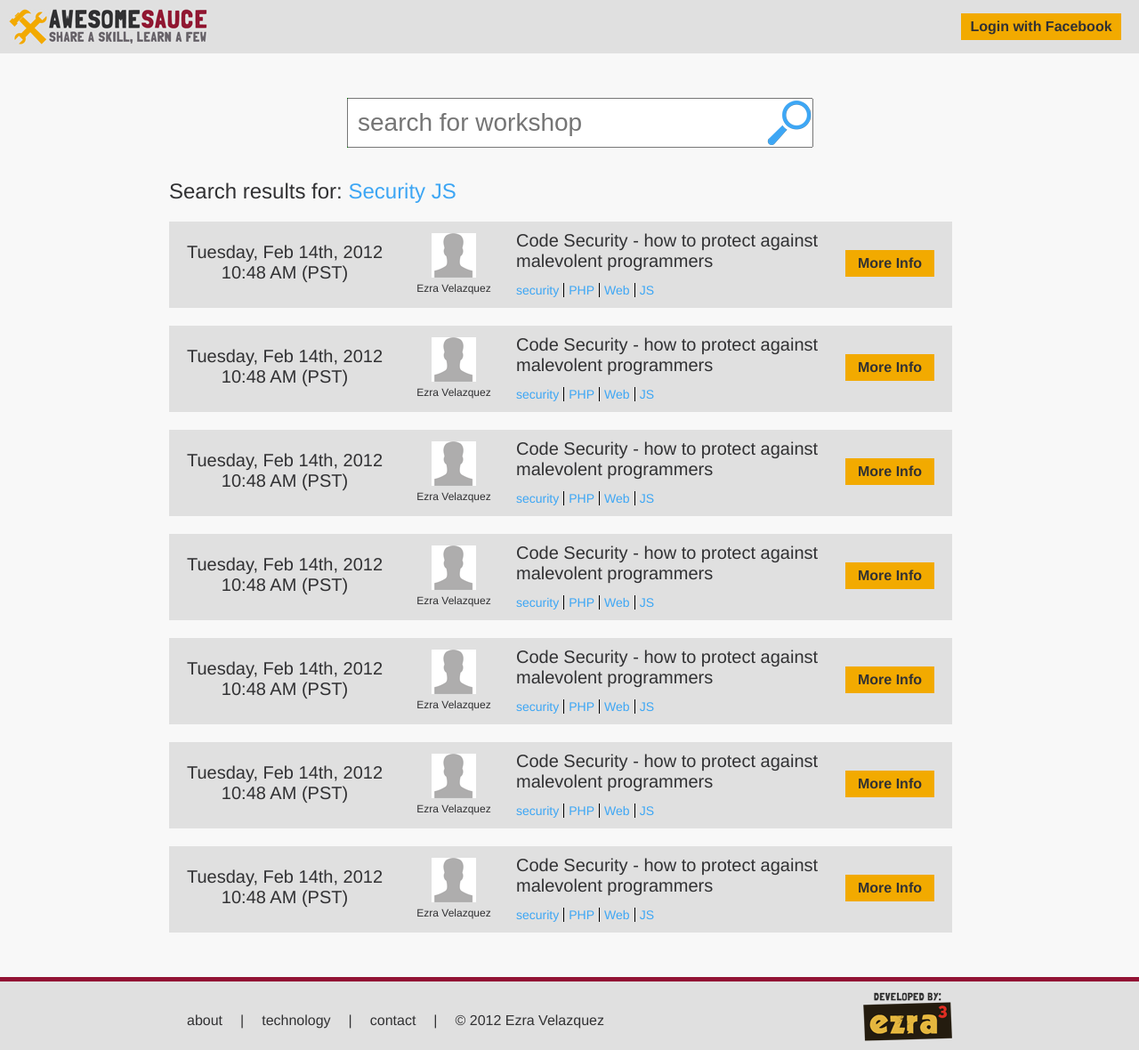
After one commit to ezraezraezra/AwesomeSauce, a PHP site: page /sandbox/layout_tester.php in a window 1280 px wide. The commit adds this page. Shown: the whole page at 89% size. Run offline with PHP 8.4, Linux system fonts and the light colour scheme.

Commit message:
search layout & design

```diff
--- a/assets/css/overall.css
+++ b/assets/css/overall.css
@@ -114,3 +114,6 @@ body {
 	text-decoration: underline;
 	color: #313133;
 }
+.container_clear {
+	clear: both;
+}
--- /dev/null
+++ b/php/search.php
@@ -0,0 +1,328 @@
+<?php
+?>
+<style type="text/css">
+	#container_content_header_learn_search {
+		background-color: green;
+		margin-left: auto;
+		margin-right: auto;
+		width: 500px;
+	}
+	#container_content_header_learn_search_text {
+		position: relative;
+		height: 50px;
+		width: 450px;
+		float: left;
+		font-size: 28px;
+		outline: none;
+		padding-right: 60px;
+		padding-left: 10px;
+	}
+	#container_content_header_learn_search_submit {
+		position: relative;
+		background: url('../assets/img/search.png') no-repeat;
+		height: 50px;
+		width: 50px;
+		border:none;
+		cursor:pointer;
+		margin-top: -53px;
+		margin-left: 472px;
+	}
+	#container_content_body {
+		width: 100%;
+		margin-top: 35px;
+	}
+	.container_content_body_group {
+	}
+	.container_content_body_group_name {
+		font-size: 24px;
+	}
+	.container_content_body_group_search_value {
+		color: #3DA6F4;
+	}
+	.container_content_body_group_result {
+		width: 860px;
+		background-color: #E0E0E0;
+		margin-top: 20px;
+		margin-bottom: 20px;
+		padding: 10px;
+	}
+	.container_content_body_group_result_date {
+		background-color: transparent;
+		width: 240px;
+		position: relative;
+		float: left;
+		margin-top: 13px;
+	}
+	.container_content_body_group_result_user {
+		background-color: transparent;
+		width: 100px;
+		position: relative;
+		float: left;
+		overflow: hidden;
+	}
+	.container_content_body_group_result_date span {
+		display: block;
+		text-align: center;
+		font-size: 20px;
+	}
+	.container_content_body_group_result_date_day {
+
+	}
+	.result_seperator {
+		margin-right: 20px;
+	}
+	.container_content_body_group_result_user_name {
+		font-size: 12px;
+		margin-top: 5px;
+	}
+	.container_content_body_group_result_user_img {
+		width: 50px;
+		height: 50px;
+		display: block;
+		margin-left: auto;
+		margin-right: auto;
+		margin-bottom: 3px;
+		margin-top: 3px;
+	}
+	.container_content_body_group_result_user_time {
+		font-size: 12px;
+	}
+	.container_content_body_group_result_user span {
+		display: block;
+		text-align: center;
+	}
+	.container_content_body_group_result_info {
+		width: 350px;
+		background-color: transparent;
+		float: left;
+		font-size: 18px;
+	}
+	.container_content_body_group_result_more {
+		position: relative;
+		float: right;
+		width: 100px;
+		height: 30px;
+		line-height: 30px;
+		margin-right: 10px;
+		margin-top: 22px;
+	}
+	.container_content_body_group_result_info_tech {
+		width: 350px;
+		background-color: green;
+		float: left;
+		margin-top: 10px;
+		font-size: 16px;
+	}
+	.container_content_body_group_result_info ul {
+		float: left;
+		width: 100%;
+		padding: 0px;
+		margin: 0px;
+		list-style-type: none;
+		margin-top: 10px;
+		margin-left: -5px;
+	}
+	.container_content_body_group_result_info li {
+		display: inline;
+		border-left: 1px solid #000000;
+		padding-left: 5px;
+		color: #3DA6F4;
+		font-size: 14px;
+	}
+	.container_content_body_group_result_info li.first_list {
+		border: none;
+	}
+	.container_content_body_group_result_info_title {
+		font-size: 20px;
+	}
+
+</style>
+<div id="container_content" class="container_bodies">
+	<div id="container_content_header">
+		<div id="container_content_header_learn_search">
+			<form id="container_content_header_learn_search_form">
+				<input type="text" id="container_content_header_learn_search_text" placeholder="search for workshop" />
+				<input type="submit" id="container_content_header_learn_search_submit" value = ""/>
+			</form>
+		</div>
+	</div>
+
+
+
+
+	<div id="container_content_body">
+		<div class="container_content_body_group">
+			<div class="container_content_body_group_name">
+				Search results for: <span class="container_content_body_group_search_value">Security JS</span>
+			</div>
+			<div class="container_content_body_group_results">
+				<div class="container_content_body_group_result">
+					<div class="container_content_body_group_result_date result_seperator">
+						<span class="container_content_body_group_result_date_day">Tuesday, Feb 14th, 2012</span>
+						<span class="container_content_body_group_result_date_time">10:48 AM (PST)</span>
+					</div>
+					<div class="container_content_body_group_result_user result_seperator">
+						<img class="container_content_body_group_result_user_img" src="../assets/img/user_50.png"/>
+						<span class="container_content_body_group_result_user_name">Ezra Velazquez</span>
+					</div>
+					<div class="container_content_body_group_result_info result_seperator">
+						<span class="container_content_body_group_result_info_title">Code Security - how to protect against malevolent programmers</span>
+						<ul>
+							<li class="first_list">security</li>
+							<li>PHP</li>
+							<li>Web</li>
+							<li>JS</li>
+						</ul>
+					</div>
+					<div class="container_content_body_group_result_more button">More Info</div>
+					<div class="container_clear"></div>
+				</div>
+
+
+
+				<div class="container_content_body_group_result">
+					<div class="container_content_body_group_result_date result_seperator">
+						<span class="container_content_body_group_result_date_day">Tuesday, Feb 14th, 2012</span>
+						<span class="container_content_body_group_result_date_time">10:48 AM (PST)</span>
+					</div>
+					<div class="container_content_body_group_result_user result_seperator">
+						<img class="container_content_body_group_result_user_img" src="../assets/img/user_50.png"/>
+						<span class="container_content_body_group_result_user_name">Ezra Velazquez</span>
+					</div>
+					<div class="container_content_body_group_result_info result_seperator">
+						<span class="container_content_body_group_result_info_title">Code Security - how to protect against malevolent programmers</span>
+						<ul>
+							<li class="first_list">security</li>
+							<li>PHP</li>
+							<li>Web</li>
+							<li>JS</li>
+						</ul>
+					</div>
+					<div class="container_content_body_group_result_more button">More Info</div>
+					<div class="container_clear"></div>
+				</div>
+
+
+
+
+				<div class="container_content_body_group_result">
+					<div class="container_content_body_group_result_date result_seperator">
+						<span class="container_content_body_group_result_date_day">Tuesday, Feb 14th, 2012</span>
+						<span class="container_content_body_group_result_date_time">10:48 AM (PST)</span>
+					</div>
+					<div class="container_content_body_group_result_user result_seperator">
+						<img class="container_content_body_group_result_user_img" src="../assets/img/user_50.png"/>
+						<span class="container_content_body_group_result_user_name">Ezra Velazquez</span>
+					</div>
+					<div class="container_content_body_group_result_info result_seperator">
+						<span class="container_content_body_group_result_info_title">Code Security - how to protect against malevolent programmers</span>
+						<ul>
+							<li class="first_list">security</li>
+							<li>PHP</li>
+							<li>Web</li>
+							<li>JS</li>
+						</ul>
+					</div>
+					<div class="container_content_body_group_result_more button">More Info</div>
+					<div class="container_clear"></div>
+				</div>
+
+
+
+
+				<div class="container_content_body_group_result">
+					<div class="container_content_body_group_result_date result_seperator">
+						<span class="container_content_body_group_result_date_day">Tuesday, Feb 14th, 2012</span>
+						<span class="container_content_body_group_result_date_time">10:48 AM (PST)</span>
+					</div>
+					<div class="container_content_body_group_result_user result_seperator">
+						<img class="container_content_body_group_result_user_img" src="../assets/img/user_50.png"/>
+						<span class="container_content_body_group_result_user_name">Ezra Velazquez</span>
+					</div>
+					<div class="container_content_body_group_result_info result_seperator">
+						<span class="container_content_body_group_result_info_title">Code Security - how to protect against malevolent programmers</span>
+						<ul>
+							<li class="first_list">security</li>
+							<li>PHP</li>
+							<li>Web</li>
+							<li>JS</li>
+						</ul>
+					</div>
+					<div class="container_content_body_group_result_more button">More Info</div>
+					<div class="container_clear"></div>
+				</div>
+
+
+				<div class="container_content_body_group_result">
+					<div class="container_content_body_group_result_date result_seperator">
+						<span class="container_content_body_group_result_date_day">Tuesday, Feb 14th, 2012</span>
+						<span class="container_content_body_group_result_date_time">10:48 AM (PST)</span>
+					</div>
+					<div class="container_content_body_group_result_user result_seperator">
+						<img class="container_content_body_group_result_user_img" src="../assets/img/user_50.png"/>
+						<span class="container_content_body_group_result_user_name">Ezra Velazquez</span>
+					</div>
+					<div class="container_content_body_group_result_info result_seperator">
+						<span class="container_content_body_group_result_info_title">Code Security - how to protect against malevolent programmers</span>
+						<ul>
+							<li class="first_list">security</li>
+							<li>PHP</li>
+							<li>Web</li>
+							<li>JS</li>
+						</ul>
+					</div>
+					<div class="container_content_body_group_result_more button">More Info</div>
+					<div class="container_clear"></div>
+				</div>
+
+
+
+				<div class="container_content_body_group_result">
+					<div class="container_content_body_group_result_date result_seperator">
+						<span class="container_content_body_group_result_date_day">Tuesday, Feb 14th, 2012</span>
+						<span class="container_content_body_group_result_date_time">10:48 AM (PST)</span>
+					</div>
+					<div class="container_content_body_group_result_user result_seperator">
+						<img class="container_content_body_group_result_user_img" src="../assets/img/user_50.png"/>
+						<span class="container_content_body_group_result_user_name">Ezra Velazquez</span>
+					</div>
+					<div class="container_content_body_group_result_info result_seperator">
+						<span class="container_content_body_group_result_info_title">Code Security - how to protect against malevolent programmers</span>
+						<ul>
+							<li class="first_list">security</li>
+							<li>PHP</li>
+							<li>Web</li>
+							<li>JS</li>
+						</ul>
+					</div>
+					<div class="container_content_body_group_result_more button">More Info</div>
+					<div class="container_clear"></div>
+				</div>
+
+
+
+				<div class="container_content_body_group_result">
+					<div class="container_content_body_group_result_date result_seperator">
+						<span class="container_content_body_group_result_date_day">Tuesday, Feb 14th, 2012</span>
+						<span class="container_content_body_group_result_date_time">10:48 AM (PST)</span>
+					</div>
+					<div class="container_content_body_group_result_user result_seperator">
+						<img class="container_content_body_group_result_user_img" src="../assets/img/user_50.png"/>
+						<span class="container_content_body_group_result_user_name">Ezra Velazquez</span>
+					</div>
+					<div class="container_content_body_group_result_info result_seperator">
+						<span class="container_content_body_group_result_info_title">Code Security - how to protect against malevolent programmers</span>
+						<ul>
+							<li class="first_list">security</li>
+							<li>PHP</li>
+							<li>Web</li>
+							<li>JS</li>
+						</ul>
+					</div>
+					<div class="container_content_body_group_result_more button">More Info</div>
+					<div class="container_clear"></div>
+				</div>
+			</div>
+		</div>
+	</div>
+</div>
--- /dev/null
+++ b/sandbox/layout_tester.php
@@ -0,0 +1,30 @@
+<?php
+?>
+<!DOCTYPE HTML PUBLIC "-//W3C//DTD HTML 4.01 Transitional//EN"
+"http://www.w3.org/TR/html4/loose.dtd">
+<html xmlns="http://www.w3.org/1999/xhtml">
+	<head>
+		<meta http-equiv="Content-Type" content="text/html; charset=utf-8" />
+		<title>AwesomeSauce</title>
+		<link rel="stylesheet" type="text/css" href="../assets/css/overall.css" />
+		<link rel="stylesheet" type="text/css" href="../assets/css/index.css" />
+	</head>
+	<body>
+		<div id="container_main">
+			<?php include("../php/header.php"); ?>
+			<div id="container_middle">
+				<?php
+					$display = 'search';
+
+					if($display == 'search') {
+						include('../php/search.php');
+					}
+					else {
+						include("../php/home.php");
+					}
+				?>
+			</div>
+			<?php include("../php/footer.php"); ?>
+		</div>
+	</body>
+</html>
```
Also changed, not shown: assets/img/search.png (added), assets/img/user_50.png (added), sandbox/layout_tester_bk.html (renamed from sandbox/layout_tester.html), 1 other file.
